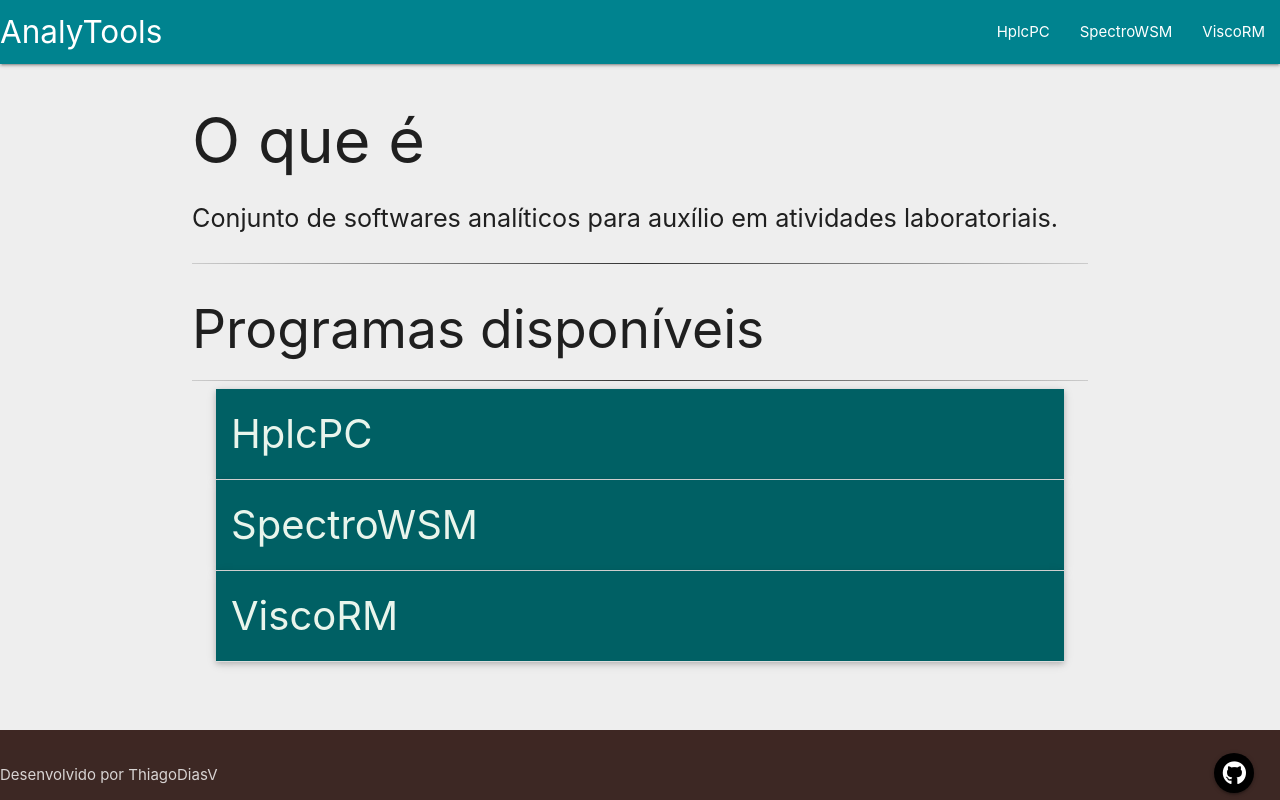
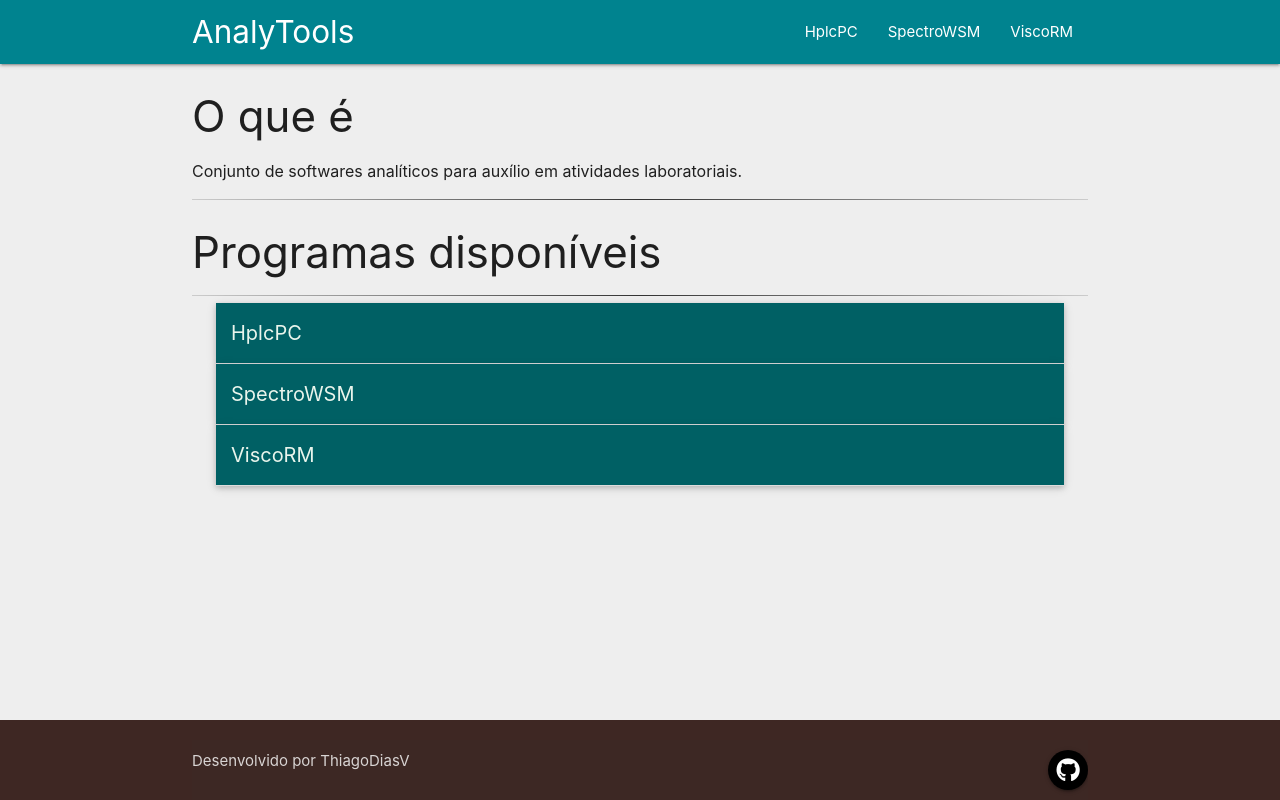
Before and after one commit to ThiagoDiasV/analytics-tools, a Flask app: page / in a window 1280 px wide. Run offline with Flask 2, Linux system fonts and the light colour scheme; some libraries are stand-ins or nearby versions.

Commit message:
front end changes

```diff
--- a/app/static/css/style.css
+++ b/app/static/css/style.css
@@ -16,11 +16,14 @@ footer {
     overflow: hidden;
 }
 
+.footer-text {
+    width: 100%;
+}
+
 .github {
-    position: absolute;
-    right: 2%;
+    position: relative;
     bottom: 10%;
-    vertical-align: bottom;
+    vertical-align: middle;
     font-size: 18px;
 }
 
@@ -46,6 +49,10 @@ hr {
 }
 
 .collapsible-header {
-    font-size: 40px;
+    font-size: 20px;
     color: #e9f5ec;
 }
+
+.flow-text {
+    font-size: 16px;
+}
--- a/app/templates/base.html
+++ b/app/templates/base.html
@@ -12,8 +12,8 @@
     <title>AnalyTools</title>
 </head>
 <body class="grey lighten-3">
-    <nav>
-        <div class="nav-wrapper cyan darken-3">
+    <nav class="cyan darken-3">
+        <div class="nav-wrapper container">
             <a href="{{ url_for('index') }}" class="brand-logo">AnalyTools</a>
             <a href="#" data-target="mobile-demo" class="sidenav-trigger"><i class="material-icons">menu</i></a>
             <ul id="nav-mobile" class="right hide-on-med-and-down">
@@ -34,9 +34,9 @@
         {% endblock %}
     </div>
     <footer class="page-footer brown darken-4">
-        <div class="footer-copyright">
-            <div class="footer-text">Desenvolvido por ThiagoDiasV
-                <a href="https://github.com/ThiagoDiasV" class="waves-effect waves-light btn-floating social black github">
+        <div class="footer-copyright container">
+            <div class="footer-text container">Desenvolvido por ThiagoDiasV
+                <a href="https://github.com/ThiagoDiasV" class="waves-effect waves-light btn-floating social black github right">
                 <i class="fab fa-github"></i></a>
             </div>
         </div>
--- a/app/templates/index.html
+++ b/app/templates/index.html
@@ -1,13 +1,13 @@
 {% extends 'base.html' %}
 {% block content %}
-    <h1>O que é</h1>
+    <h3>O que é</h3>
     <p class="flow-text">Conjunto de softwares analíticos para auxílio em atividades laboratoriais.</p>
     <hr>
-    <h2>Programas disponíveis</h2>
+    <h3>Programas disponíveis</h3>
     <hr>
     <ul class="collapsible popout">
         <li>
-            <div class="collapsible-header cyan darken-4">HplcPC</div>
+            <div class="collapsible-header cyan darken-4" id="hplcpc-info">HplcPC</div>
             <div class="collapsible-body">
                 <h4>Função</h4>
                 <p>Compilar relatórios de resultados de HPLC gerados em PDF.</p>
@@ -21,7 +21,7 @@
         </li>
         <li>
             <div class="collapsible-header cyan darken-4">SpectroWSM</div>
-            <div class="collapsible-body">
+            <div class="collapsible-body" id="spectrowsm-info">
                 <h4>Função</h4>
                 <p>Agrupar arquivos formato .csv de resultados de espectrofotometria de varredura em uma planilha única.</p>
                 <h4>Modelos compatíveis</h4>
@@ -34,7 +34,7 @@
         </li>
         <li>
             <div class="collapsible-header cyan darken-4">ViscoRM</div>
-            <div class="collapsible-body">
+            <div class="collapsible-body" id="viscorm-info">
                 <h4>Função</h4>
                 <p>Mostrar leituras de viscosidade em tempo real e compilar os resultados em uma planilha.</p>
                 <h4>Modelos compatíveis</h4>
```
Also changed, not shown: app/static/js/index.js (line endings or trailing spaces).
